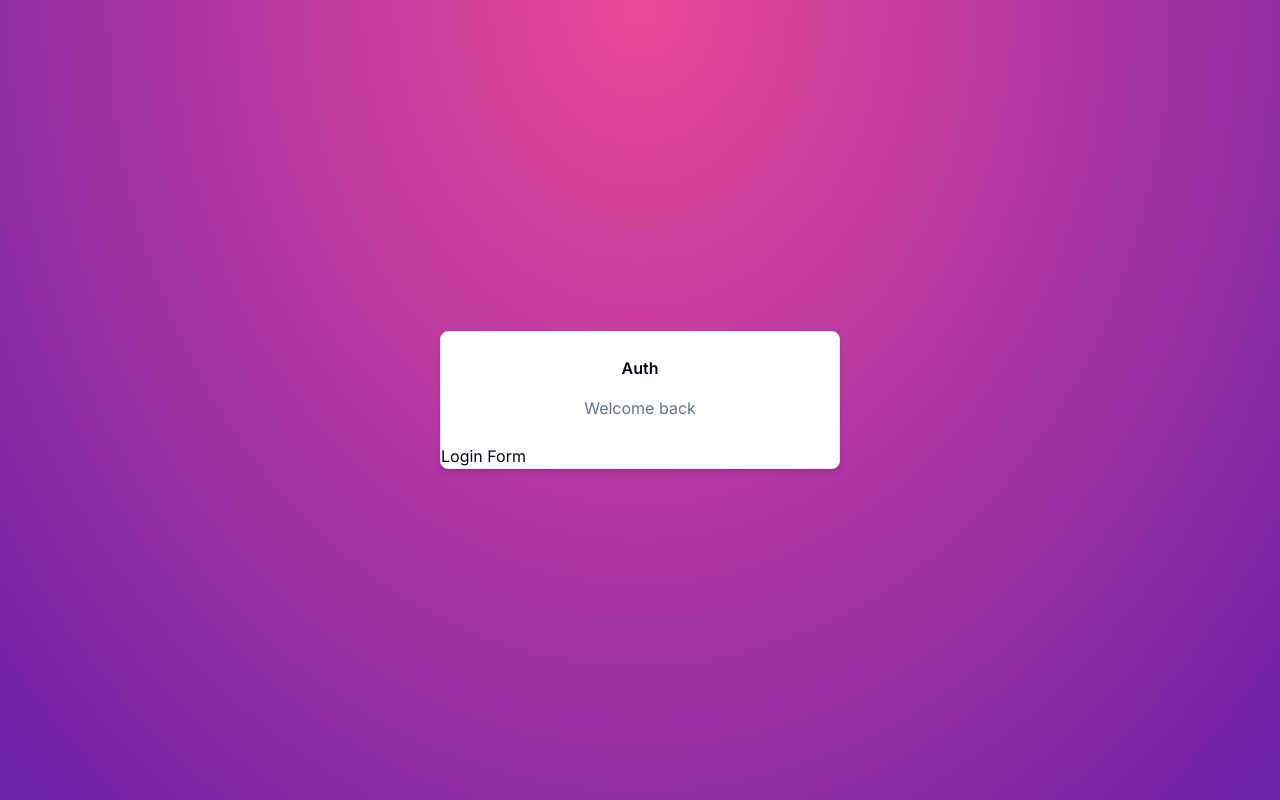
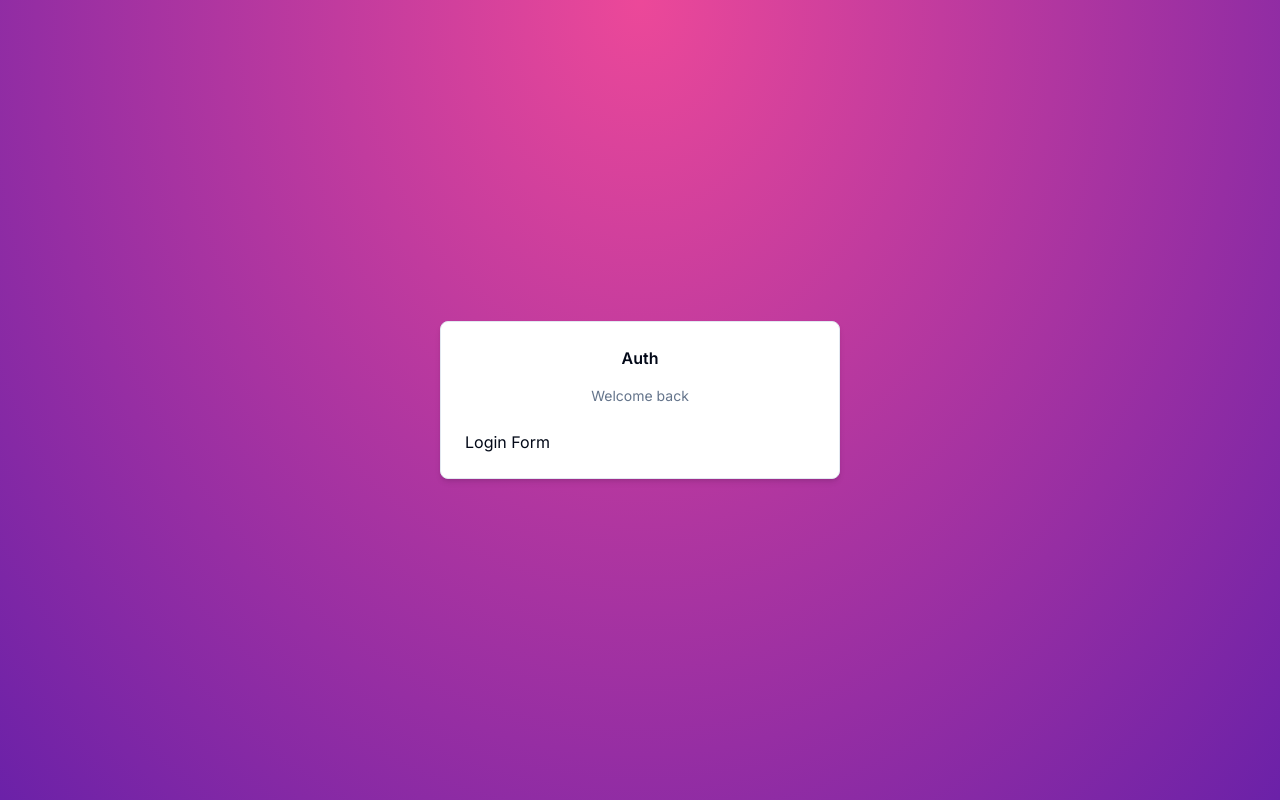
Before and after one commit to srikar298c/Authentication, a Next.js app in the folder level-6/: page /auth/login in a window 1280 px wide. Built offline with nearby package versions, Linux system fonts and the light colour scheme.

Commit message:
social auth component

```diff
--- a/level-6/components/auth/card-wrapper.tsx
+++ b/level-6/components/auth/card-wrapper.tsx
@@ -29,7 +29,14 @@
             <CardHeader>
                 <Header label={headerLabel}/>
             </CardHeader>
+            <CardContent>
             {children}
+            </CardContent>
+            {showSocial&&(
+                <CardFooter>
+                    <Social/>
+                </CardFooter>
+            )}
         </Card>
     )
 }
--- a/level-6/components/auth/header.tsx
+++ b/level-6/components/auth/header.tsx
@@ -16,7 +16,7 @@
     return(
         <div className="w-full flex flex-col gap-y-4 items-center justify-center">
             <h1 className={cn("tex-3xl font-semibold")}>Auth</h1>
-            <p className="text-muted-foreground">
+            <p className="text-muted-foreground text-sm">
                 {label}
             </p>
         </div>
```
Also changed, not shown: level-6/components/auth/social.tsx (added).
